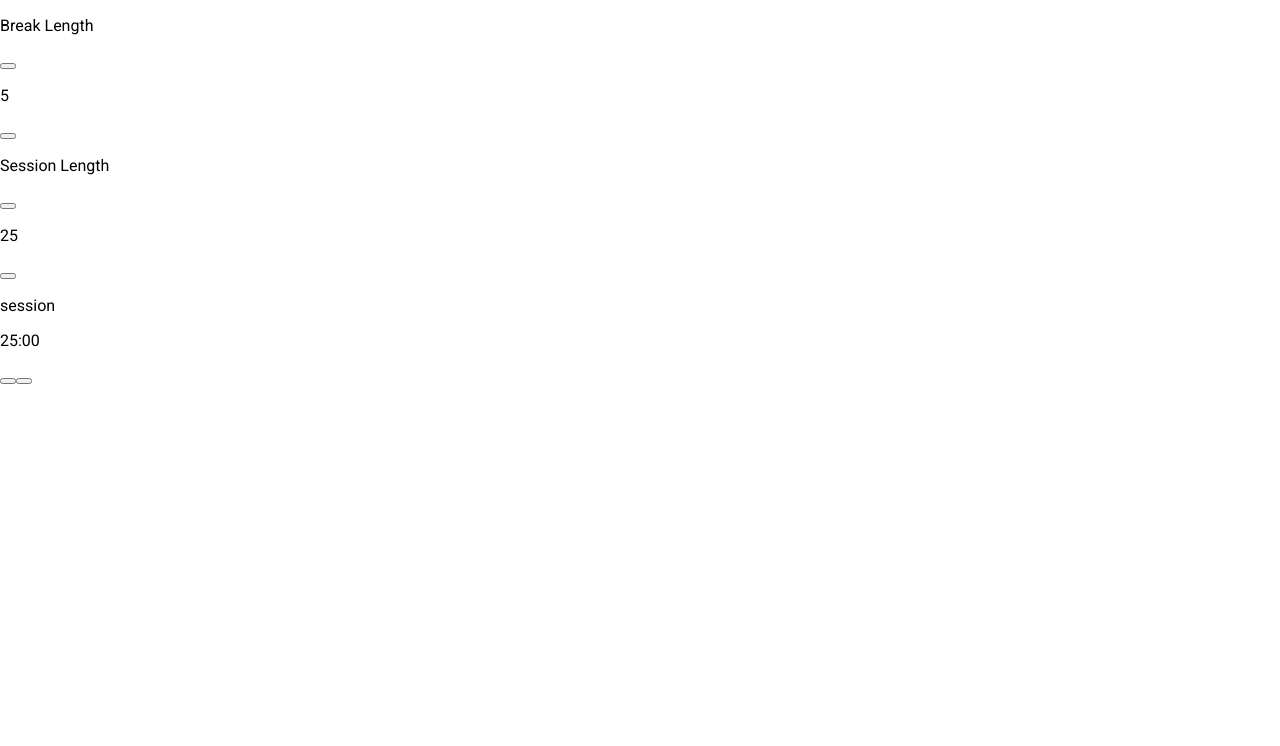
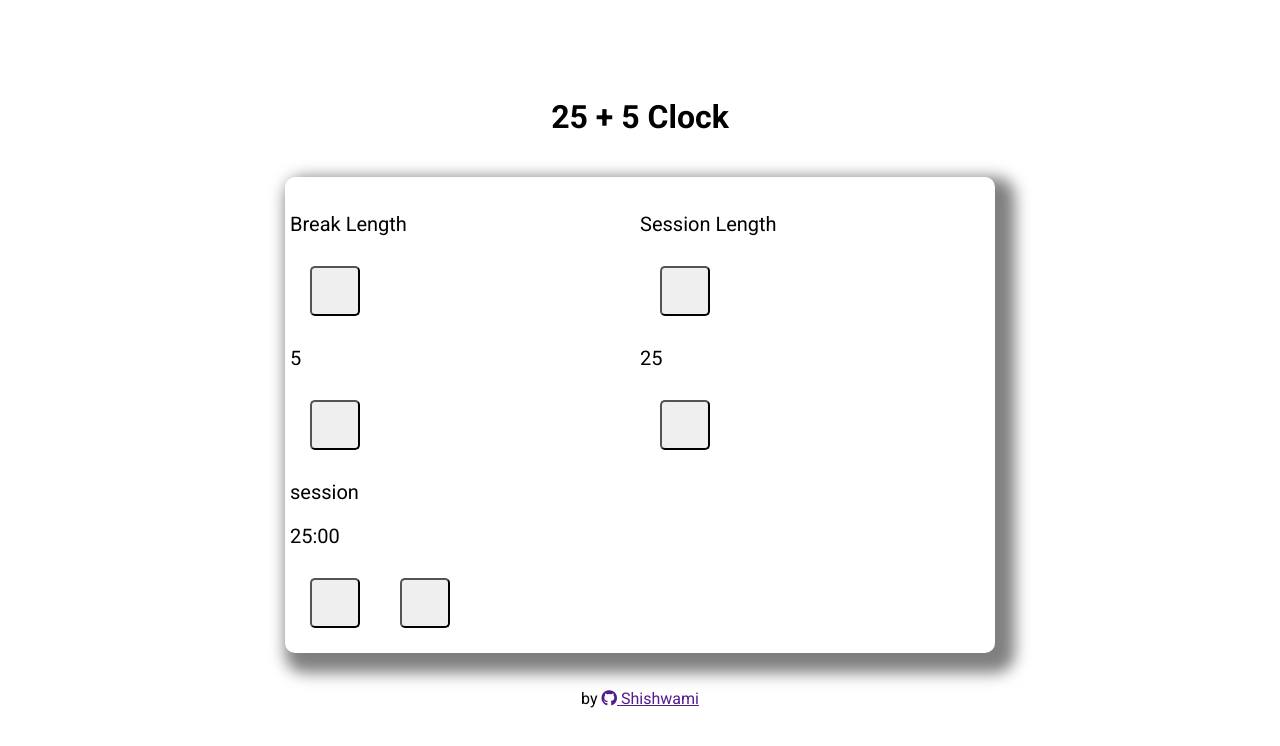
Before and after one commit to Shishwami/25-plus-5-clock, a React (Vite) app: page / in a window 1280 px wide. Shown: the top 746 px of the page. Built offline with nearby package versions, Linux system fonts and the light colour scheme.

Commit message:
Update App.jsx

```diff
--- a/src/App.jsx
+++ b/src/App.jsx
@@ -71,7 +71,7 @@ function App() {
         setCurrentTime(newLength * 60);
         return newLength;
       });
-    } else {
+    } else if (!isRunning) {
       setSessionLength(1);
       setCurrentTime(60);
     }
@@ -86,7 +86,9 @@ function App() {
   };
 
   return (
-    <div>
+    <div className='App'>
+      <h1>25 + 5 Clock</h1>
+      <div className='Container'>
         <Control
           controlName={phase.break}
           defaultLength={breakLength}
@@ -104,7 +106,11 @@ function App() {
           timeLeft={currentTime}
           resetOnClick={reset}
           startStopOnClick={toggleRunning}
+          isRunning={isRunning}
         />
+        <audio id='beep' src='./assests.beep.mp3'>asdasd</audio>
+      </div>
+      <p id='footer'>by <a href=''> <i className='fab fa-github'></i> Shishwami</a></p>
     </div>
   );
 }
```
Lines whose indentation alone changed are shown as unchanged.
